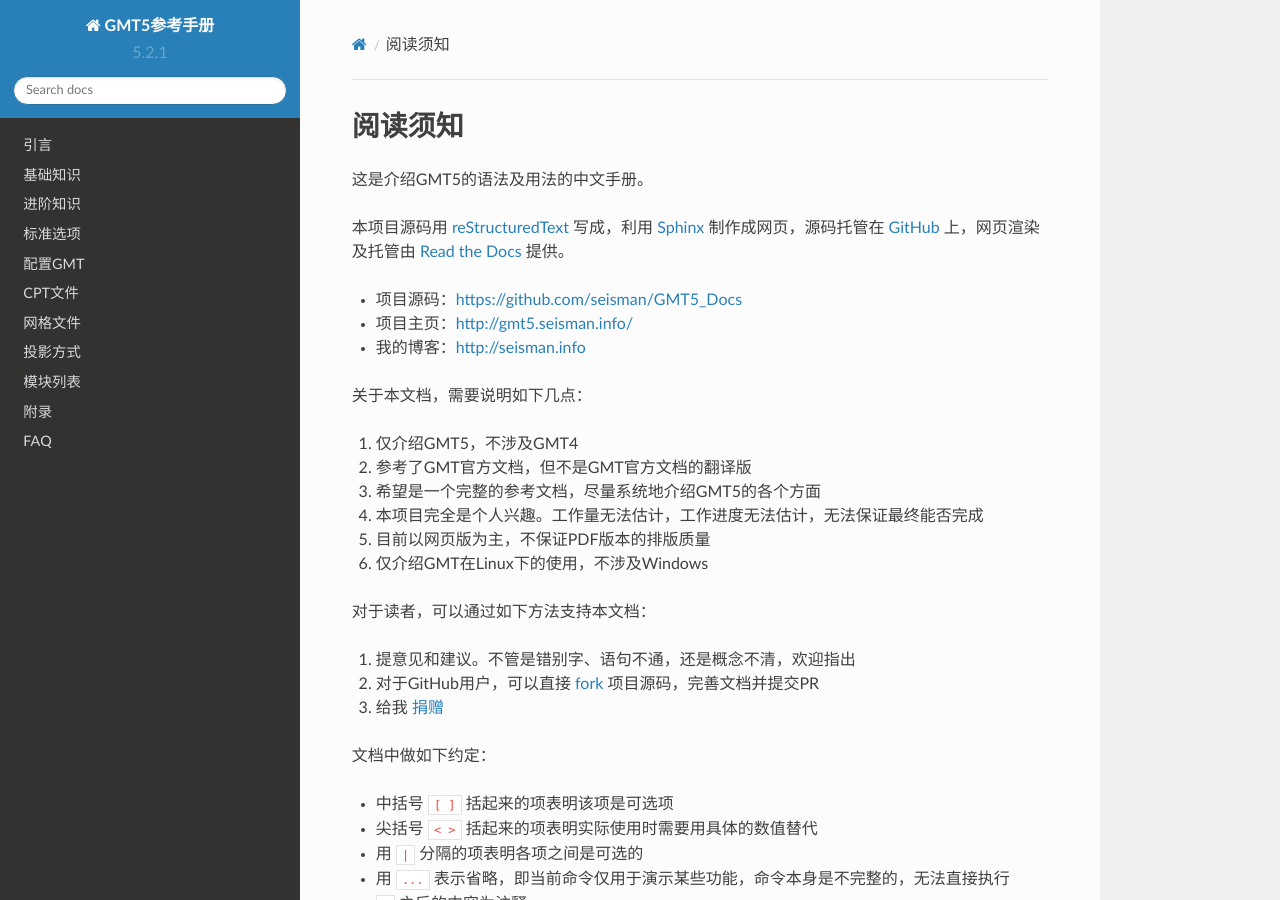
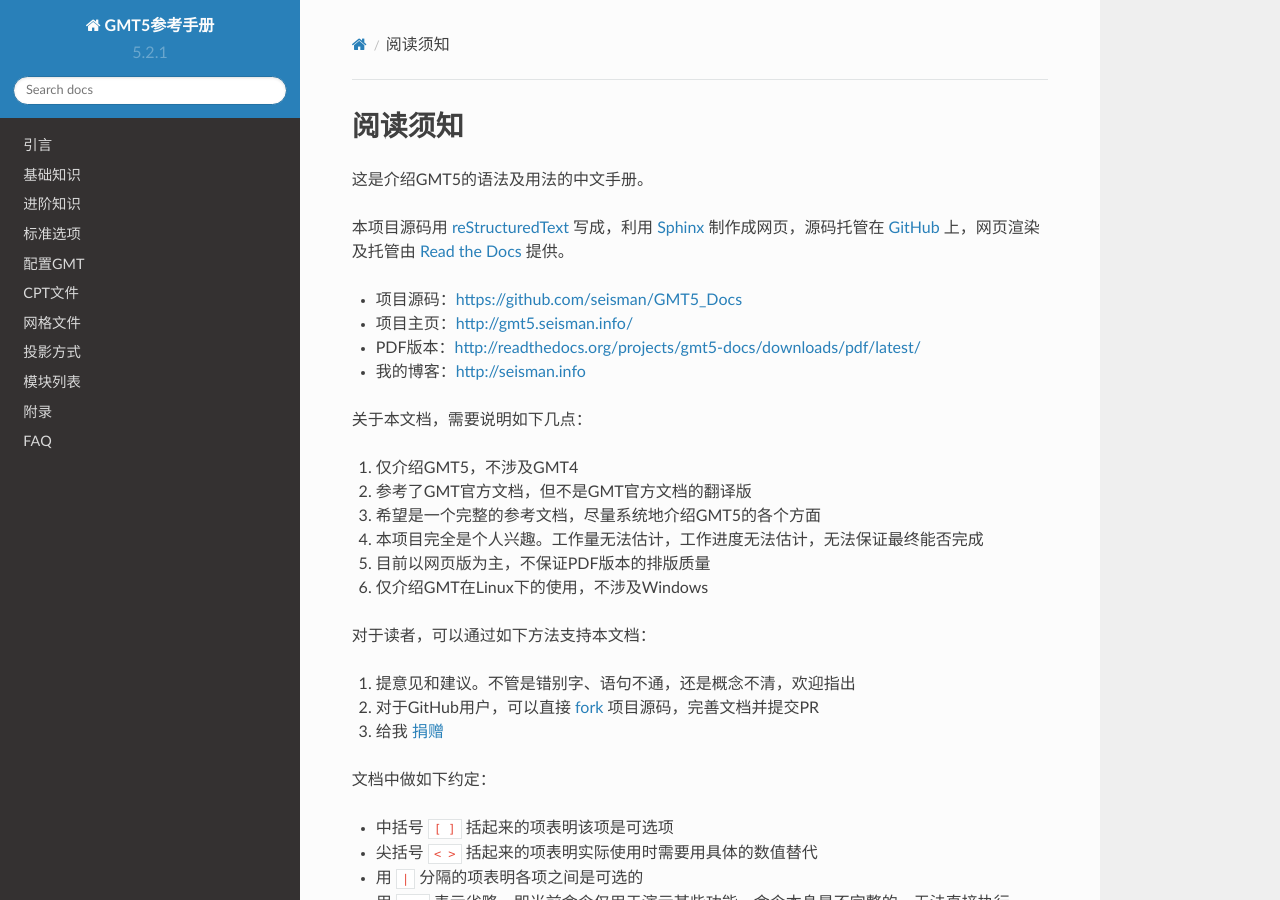
Before and after one commit to seisman/GMT5_Docs, a Sphinx documentation site: the page built from source/index.rst, in a window 1280 px wide and 900 px high. Built offline with Sphinx 7.4.7 and the Read the Docs theme 2.0.0, drawn with Linux system fonts in a browser that asks for light colours; pages that are not in the unit, such as notebooks, are missing from menus.

Commit message:
add link to pdf

```diff
--- a/source/index.rst
+++ b/source/index.rst
@@ -7,6 +7,7 @@
 
 - 项目源码：https://github.com/seisman/GMT5_Docs
 - 项目主页：http://gmt5.seisman.info/
+- PDF版本：http://readthedocs.org/projects/gmt5-docs/downloads/pdf/latest/
 - 我的博客：http://seisman.info
 
 关于本文档，需要说明如下几点：
```
